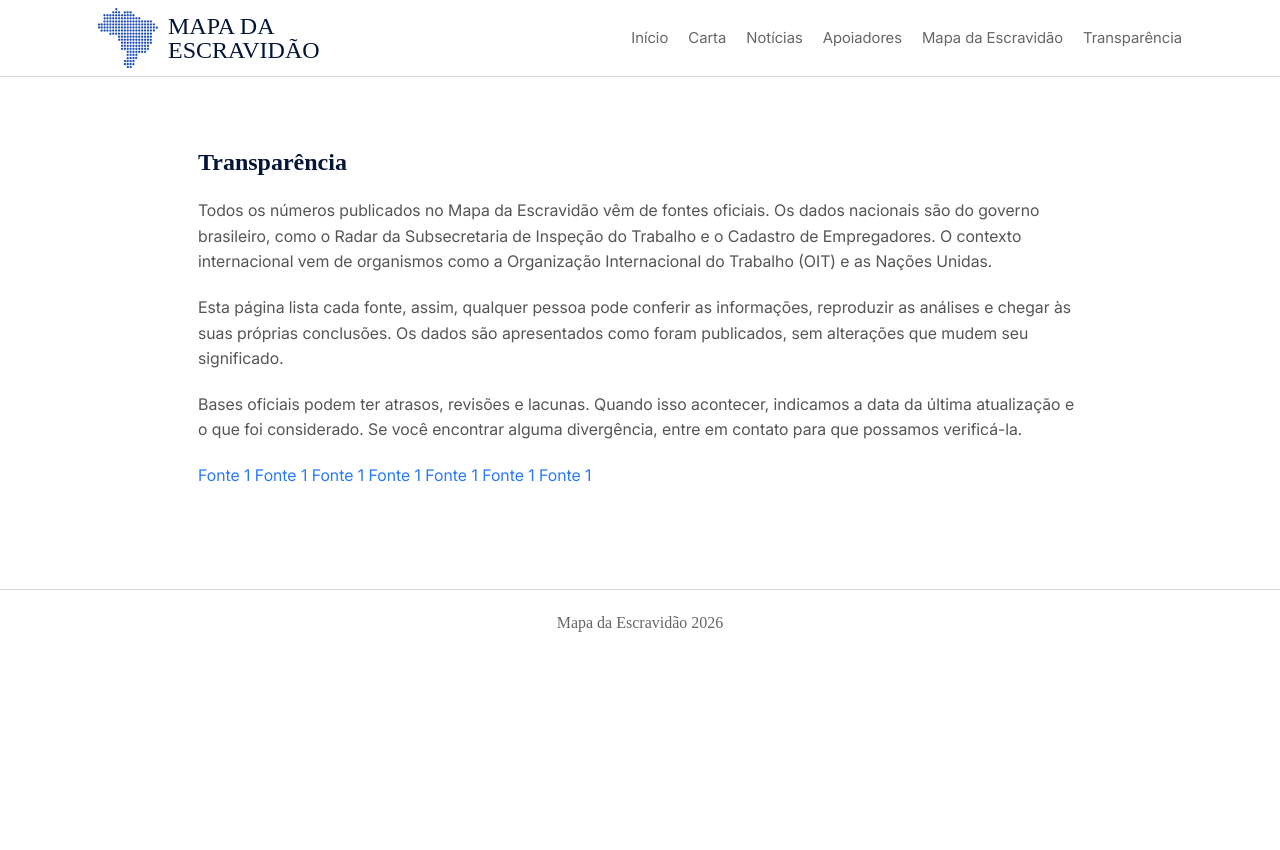
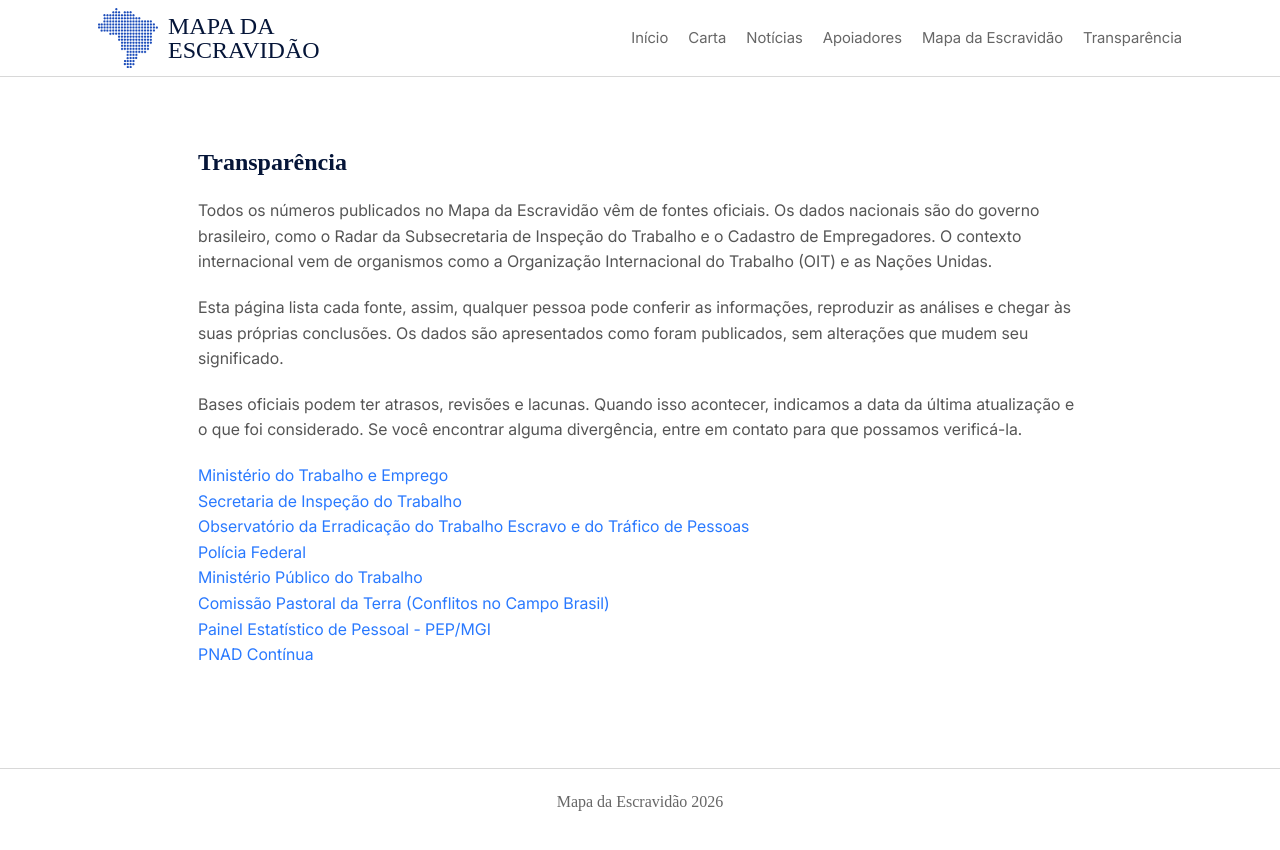
Before and after one commit to Landowski/mapa-escravidao, a Jekyll site: the page built from transparencia.html, in a window 1280 px wide. Shown: the top 850 px of the page. Built offline with Jekyll 4.4.1, drawn with Linux system fonts in a browser that asks for light colours; some web fonts are replaced.

Commit message:
Update transparencia.html

```diff
--- a/transparencia.html
+++ b/transparencia.html
@@ -17,13 +17,21 @@
                 <p>Bases oficiais podem ter atrasos, revisões e lacunas. Quando isso acontecer, indicamos a data da última atualização e o que foi considerado. Se você encontrar alguma divergência, entre em contato para que possamos verificá-la.</p>
 
                 <p>
-                        <a href="#">Fonte 1</a>
-                        <a href="#">Fonte 1</a>
-                        <a href="#">Fonte 1</a>
-                        <a href="#">Fonte 1</a>
-                        <a href="#">Fonte 1</a>
-                        <a href="#">Fonte 1</a>
-                        <a href="#">Fonte 1</a>
+                        <a href="https://www.gov.br/trabalho-e-emprego/pt-br" target="_blank">Ministério do Trabalho e Emprego</a>
+                        <br>
+                        <a href="https://www.gov.br/trabalho-e-emprego/pt-br/assuntos/inspecao-do-trabalho" target="_blank">Secretaria de Inspeção do Trabalho</a>
+                        <br>
+                        <a href="https://smartlab.mpt.mp.br/trabalhoescravo" target="_blank">Observatório da Erradicação do Trabalho Escravo e do Tráfico de Pessoas</a>
+                        <br>
+                        <a href="https://www.gov.br/pf/pt-br" target="_blank">Polícia Federal</a>
+                        <br>
+                        <a href="https://mpt.mp.br/" target="_blank">Ministério Público do Trabalho</a>
+                        <br>
+                        <a href="https://cptnacional.org.br/caderno/conflitos-no-campo-brasil-2025/" target="_blank">Comissão Pastoral da Terra (Conflitos no Campo Brasil)</a>
+                        <br>
+                        <a href="https://www.gov.br/servidor/pt-br/observatorio-de-pessoal-govbr/painel-estatistico-de-pessoal/" target="_blank">Painel Estatístico de Pessoal - PEP/MGI</a>
+                        <br>
+                        <a href="https://www.ibge.gov.br/estatisticas/sociais/trabalho/17270-pnad-continua.html" target="_blank">PNAD Contínua</a>
                 </p>
 
             </div>
```
